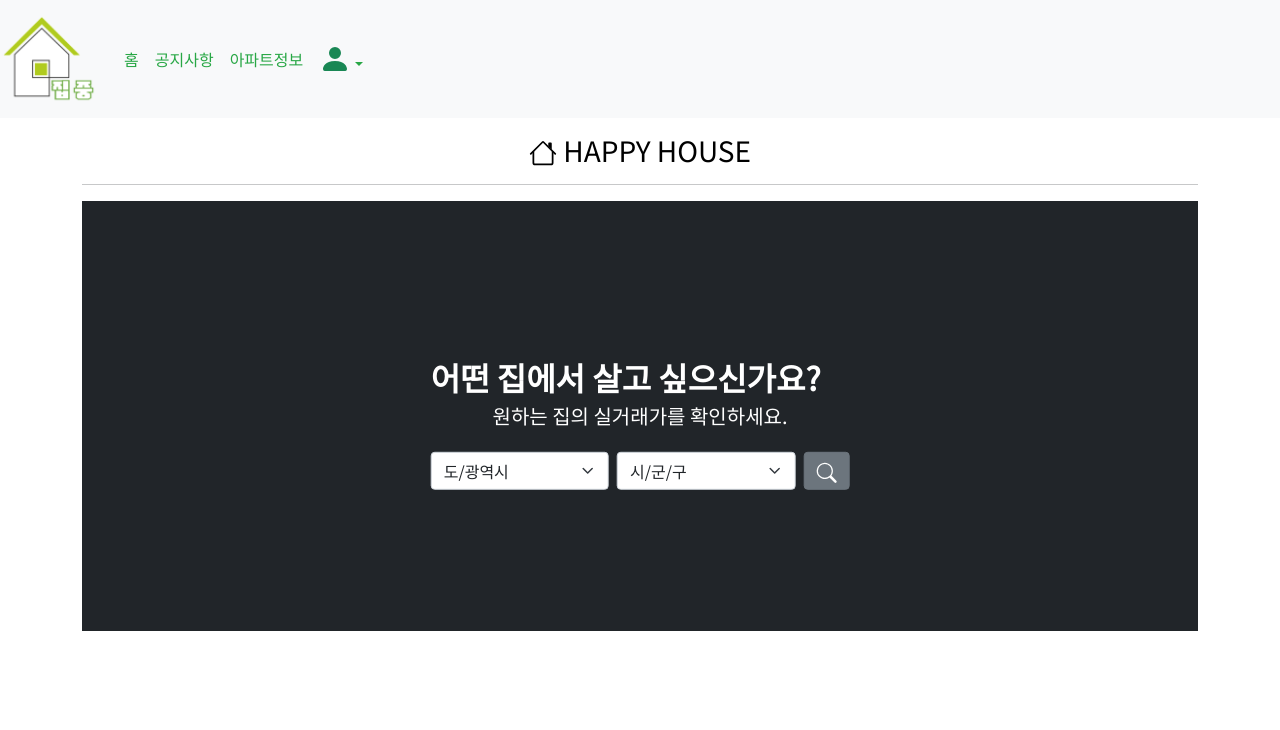
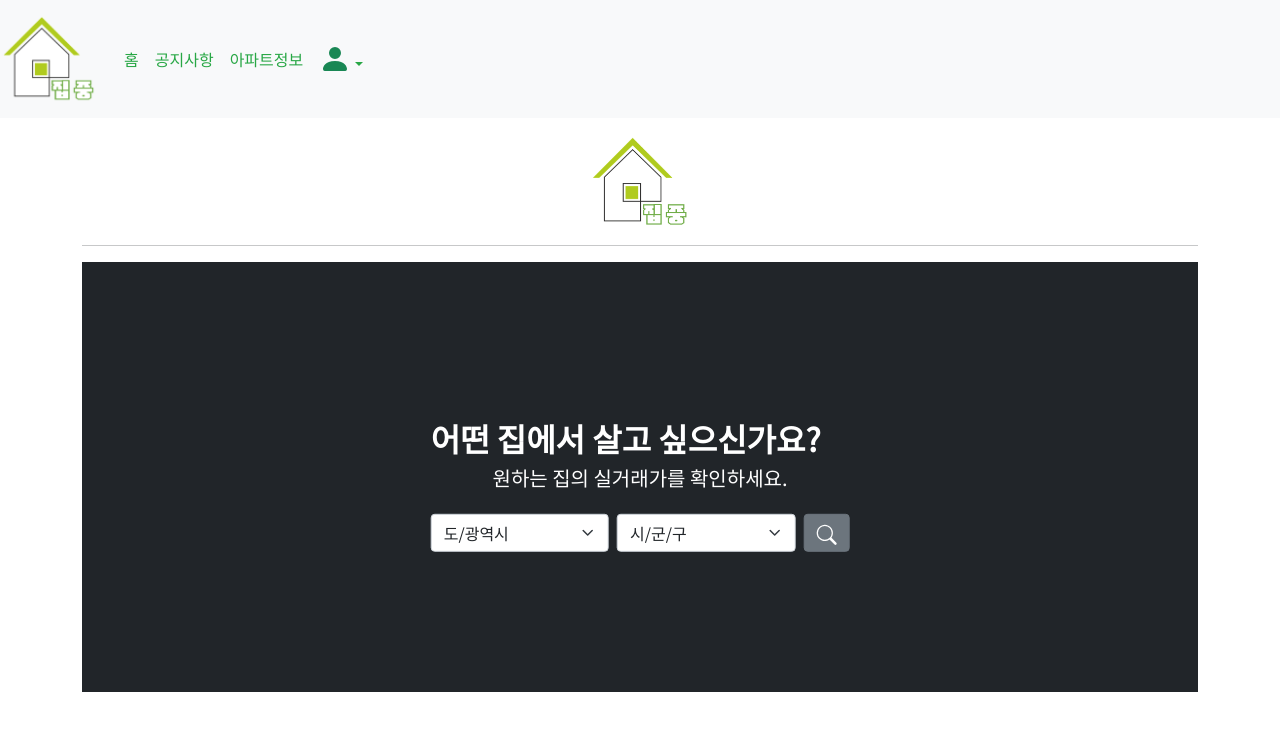
Before and after one commit to TIONBARY/Happyhouse_Vue, a Vue app: page / in a window 1280 px wide. Shown: the top 730 px of the page. Built offline with nearby package versions, Linux system fonts and the light colour scheme; what vue-cookies would draw is missing.

Commit message:
메인화면 commit

```diff
--- a/src/views/HomeView.vue
+++ b/src/views/HomeView.vue
@@ -1,6 +1,6 @@
 <template>
   <b-container class="bv-example-row mt-3 text-center">
-    <h3><b-icon icon="house"></b-icon> HAPPY HOUSE</h3>
+    <img src="@/assets/housing_logo_white.png" width="100px" />
     <hr />
     <div
       id="banner"
```
